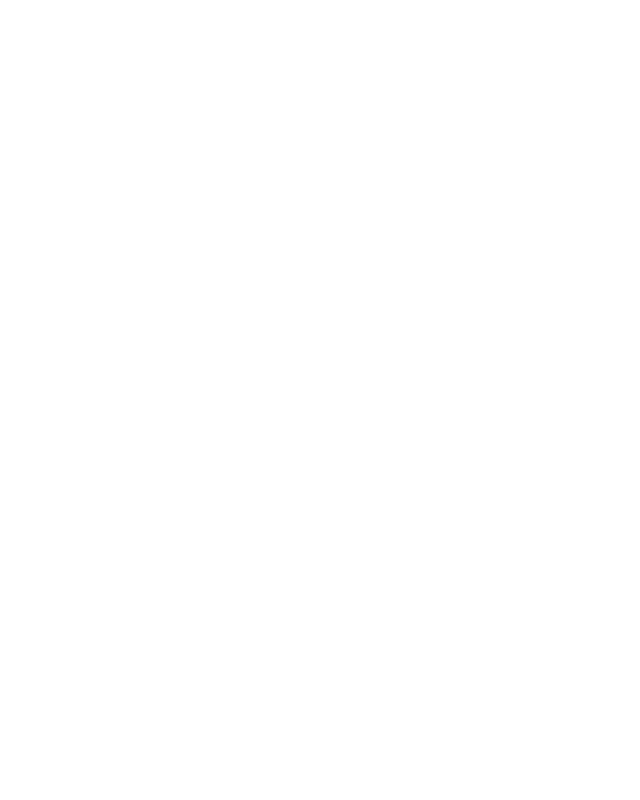
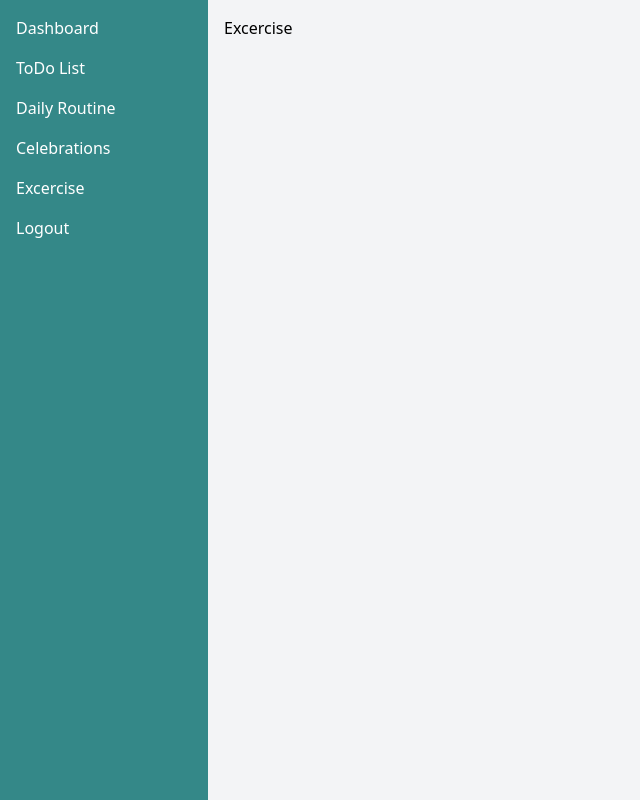
Before and after one commit to sirajhanifa/family_client, a React (Vite) app: page /Layout/1/Excercise in a window 1280 px wide. Before the commit this address had no page. Shown: the whole page, without its empty margins (0-640 px from the left). Built offline with nearby package versions, Linux system fonts and the light colour scheme.

Commit message:
new file added

```diff
--- a/src/App.jsx
+++ b/src/App.jsx
@@ -8,6 +8,7 @@
 import Logout from './components/Pages/Logout';
 import SignUp from './components/Pages/SignUp';
 import Celebrations from './components/Pages/Celebrations';
+import Excercise from './components/Pages/Excercise';
 
 const App = () => {
   return (
@@ -22,6 +23,8 @@
           <Route path="todolist" element={<ToDoList />} />
           <Route path="DailyRoutine" element={<DailyRoutine />} />
           <Route path="Celebrations" element={<Celebrations />} />
+          <Route path="Excercise" element={<Excercise />} />
+
           <Route path="Logout" element={<Logout />} />
         </Route>
       </Routes>
--- a/src/components/Layout/Layout.jsx
+++ b/src/components/Layout/Layout.jsx
@@ -21,6 +21,10 @@
     {
       name: 'Celebrations',
       path: `/Layout/${username}/Celebrations`
+    },
+    {
+      name: 'Excercise',
+      path: `/Layout/${username}/Excercise`
     },
     {
       name: 'Logout',
--- /dev/null
+++ b/src/components/Pages/Excercise.jsx
@@ -0,0 +1,9 @@
+import React from 'react'
+
+const Excercise = () => {
+  return (
+    <div>Excercise</div>
+  )
+}
+
+export default Excercise
--- a/src/components/Pages/SignUp.jsx
+++ b/src/components/Pages/SignUp.jsx
@@ -46,7 +46,7 @@
                     Sign Up
                 </button>
                 <span>
-                    You already have an account?
+                    You already have an account?&nbsp;
                     <span onClick={() => navigate('/')}
                         className="text-blue-900 cursor-pointer hover:underline">
 
```
Also changed, not shown: src/assets/nature2.jpeg (renamed from src/assets/WhatsApp Image 2025-01-08 at 6.55.36 PM.jpeg).
